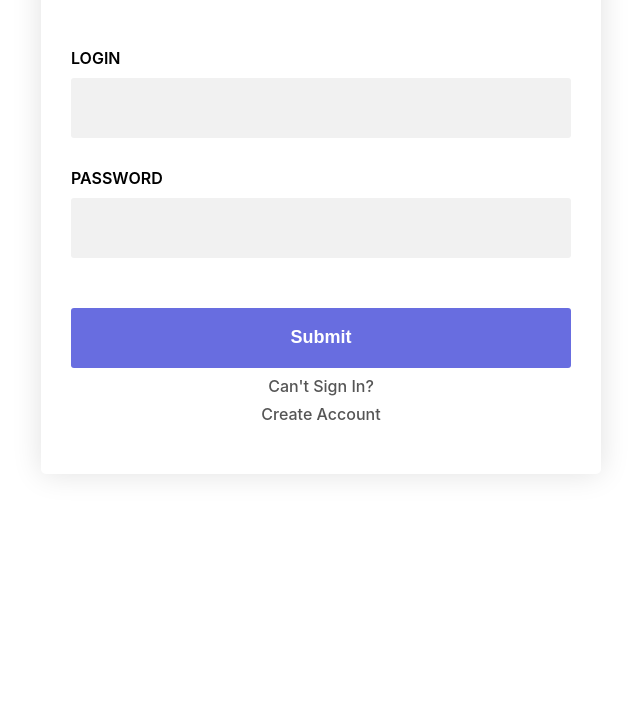
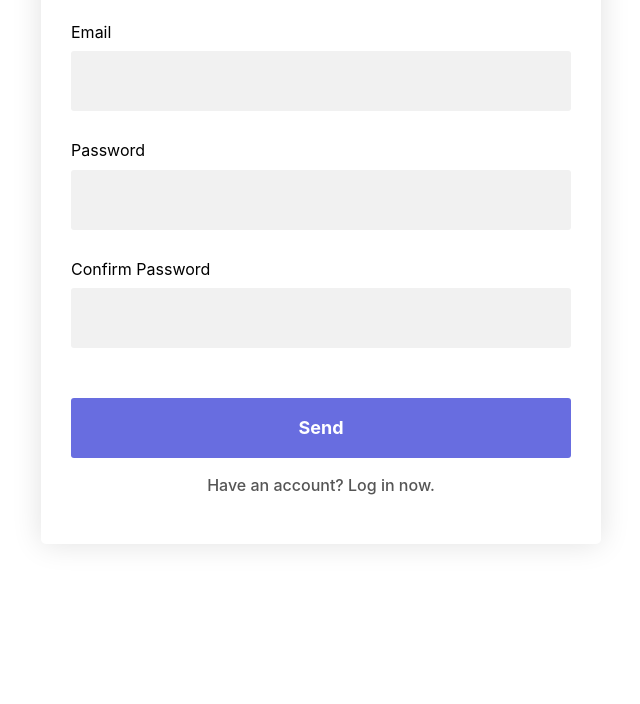
Before and after one commit to GreedLine/ReactHookLoginForm, a React app: page /signup in a window 1280 px wide. Shown: the part 144-848 px from the top of the page, without its empty margins (319-959 px from the left). Before the commit the page ends 800 px from the top, so only its background shows below. Built offline with nearby package versions, Linux system fonts and the light colour scheme.

Commit message:
Сделал страницу регистрации, перевёл css на БЭМ, подключил react-router, поправил архитектуру.

```diff
--- a/package.json
+++ b/package.json
@@ -7,9 +7,11 @@
     "@testing-library/react": "^11.2.2",
     "@testing-library/user-event": "^12.6.0",
     "node-sass": "^4.14.1",
+    "normalize.css": "^8.0.1",
     "react": "^17.0.1",
     "react-dom": "^17.0.1",
     "react-hook-form": "^6.14.0",
+    "react-router-dom": "^5.2.0",
     "react-scripts": "4.0.1",
     "uuid": "^8.3.2",
     "web-vitals": "^0.2.4"
--- a/src/components/InputField/index.js
+++ b/src/components/InputField/index.js
@@ -5,15 +5,15 @@ import React from 'react';
 export const InputField = React.forwardRef( ({label, type, name, errorMessage}, ref) => {
     const inputAndLabelId = uuidv4();
     return (
-        <div className='textb'>
-            <label htmlFor={inputAndLabelId} className='textb__placeholder'>{label}</label>
+        <div className='user-form__content'>
+            <label htmlFor={inputAndLabelId} className='login-form__placeholder'>{label}</label>
             <input type={type}
-                   className='textb__input'
+                   className='user-form__input'
                    id={inputAndLabelId}
                    name={name}
                    ref={ref}
             />
-            <span className='textb__error'>{errorMessage}</span>
+            <span className='user-form__error'>{errorMessage}</span>
         </div>
     )
 });
--- a/src/components/InputField/style.scss
+++ b/src/components/InputField/style.scss
@@ -1,18 +1,22 @@
-.login-form{
+.user-form {
   border-radius: 5px;
   padding: 50px 30px;
   max-width: 500px;
   width: 80%;
   box-shadow: 0 0 30px 0 rgba(0, 0, 0, 0.12);
   margin-bottom: 10em;
-  &__title{
+
+  &__title {
     margin: .5em 0 2em 0;
     text-align: center;
   }
-  .textb{
+
+  &__content {
     margin-top: 20px;
     padding-right: 20px;
-    &__input{
+  }
+
+  &__input {
     width: 100%;
     height: 60px;
     border: none;
@@ -23,32 +27,29 @@
     padding: 0 10px;
     margin: 10px 0;
   }
-    &__placeholder{
-      position: relative;
+
+  &__placeholder {
     text-transform: uppercase;
     font-weight: 600;
   }
-    &__error{
+
+  &__error {
     color: red;
   }
-  }
-  #login-form__submit{
+
+  &__input_type_submit {
     margin-top: 40px;
     cursor: pointer;
     background: #686de0;
     color: #fff;
     font-weight: 700;
-    width: 100%;
-    height: 60px;
-    border: none;
-    border-radius: 3px;
-    font-size: 18px;
-    padding: 0 10px;
   }
-  #login-form__submit:hover{
+
+  &__input_type_submit:hover {
     background: #5459df;
   }
-  a{
+
+  &__a {
     display: block;
     text-align: center;
     font-size: 16px;
@@ -57,7 +58,8 @@
     font-weight: 500;
     margin-top: 8px;
   }
-  a:hover{
+
+  &__a:hover {
     color: #111;
   }
 
--- a/src/index.js
+++ b/src/index.js
@@ -1,16 +1,14 @@
 import React from 'react';
 import ReactDOM from 'react-dom';
 import './index.css';
-// TODO: Поработать над БЭМ.
-
-// TODO: Подключить normalize.css
 import './components/InputField/style.scss';
-import LoginForm from './pages/LoginForm';
+import App from './pages/App';
 import reportWebVitals from './reportWebVitals';
+import 'normalize.css';
 
 ReactDOM.render(
   <React.StrictMode>
-    <LoginForm />
+    <App />
   </React.StrictMode>,
   document.getElementById('root')
 );
--- /dev/null
+++ b/src/pages/App.js
@@ -0,0 +1,30 @@
+import React from 'react'
+import {BrowserRouter, Route, Link} from 'react-router-dom'
+import SignIn from './SignIn';
+import SignUp from './SignUp';
+
+
+const Home = () => (
+    <div>
+        <ul>
+            <li><Link to="/">Home</Link></li>
+            <li><Link to="/signin">Sign In</Link></li>
+            <li><Link to="/signup">Sign Up</Link></li>
+        </ul>
+    </div>
+)
+
+const About = () => (
+    <div>
+        <p>We are now on the ABOUT page</p>
+    </div>
+)
+
+const App = () => (
+    <BrowserRouter>
+        <Route path="/" exact component={Home}/>
+        <Route path="/signin" exact component={SignIn}/>
+        <Route path="/signup" exact component={SignUp}/>
+    </BrowserRouter>
+)
+export default App
--- a/src/pages/LoginForm.js
+++ b/src/pages/SignIn.js
@@ -4,15 +4,15 @@ import React from 'react';
 // Components
 import {InputField} from "../components/InputField";
 
-function LoginForm() {
+function SignIn() {
     const {register, handleSubmit, errors} = useForm({
         reValidateMode: 'onSubmit',
     });
     const onSubmit = data => console.log(data);
 
     return (
-        <form className='login-form' onSubmit={handleSubmit(onSubmit)}>
-            <h1 className='login-form__title'>Sign In</h1>
+        <form className='user-form' onSubmit={handleSubmit(onSubmit)}>
+            <h1 className='user-form__title'>Sign In</h1>
             <InputField
                 label='Login'
                 type='text'
@@ -40,12 +40,12 @@ function LoginForm() {
                 errorMessage={errors.password && errors.password.message}
             />
 
-            <input type="submit" className='login-form__input' id='login-form__submit'
+            <input type="submit" className='user-form__input user-form__input_type_submit'
             />
-            <a href="/">Can't Sign In?</a>
-            <a href="/">Create Account</a>
+            <a href="/" className='user-form__a'>Can't Sign In?</a>
+            <a href="/signup" className='user-form__a'>Don't have an account? Sign Up.</a>
         </form>
     );
 }
 
-export default LoginForm;
+export default SignIn;
--- /dev/null
+++ b/src/pages/SignUp.js
@@ -0,0 +1,63 @@
+import {useForm} from "react-hook-form";
+import React from 'react';
+
+// Components
+import {InputField} from "../components/InputField";
+
+function SignUp() {
+    const {register, handleSubmit, errors, watch} = useForm({
+        reValidateMode: 'onSubmit',
+    });
+    const onSubmit = data => console.log(data);
+
+    return (
+        <form className='user-form' onSubmit={handleSubmit(onSubmit)}>
+            <h1 className='user-form__title'>Sign Up</h1>
+            <InputField
+                label='Email'
+                type='text'
+                name='login'
+                ref={
+                    register({
+                        required: true, pattern: {
+                            value: /^[A-Z0-9._%+-]+@[A-Z0-9.-]+\.[A-Z]{2,}$/i,
+                            message: "Invalid email address."
+                        }
+                    })}
+                errorMessage={errors.login && errors.login.message}
+            />
+            <InputField
+                label='Password'
+                type='password'
+                name='password'
+                ref={register({
+                    required: true,
+                    maxLength: {value: 60, message: 'Password length must not exceed 60 characters.'},
+                    minLength: {value: 10, message: 'Password length must not be less than 10 characters.'}
+                })
+                }
+                errorMessage={errors.password && errors.password.message}
+            />
+            <InputField
+                label='Confirm Password'
+                type='password'
+                name='password_confirm'
+                ref={register({
+                    required: true,
+                    maxLength: {value: 60, message: 'Password length must not exceed 60 characters.'},
+                    minLength: {value: 10, message: 'Password length must not be less than 10 characters.'},
+                    validate: value =>
+                        value ===  watch('password') || 'The passwords do not match'
+                })
+                }
+                errorMessage={errors.password_confirm && errors.password_confirm.message}
+            />
+
+            <input type="submit" className='user-form__input user-form__input_type_submit' value='Send'
+            />
+            <a href="/signin" className='user-form__a'>Have an account? Log in now.</a>
+        </form>
+    );
+}
+
+export default SignUp;
```
Also changed, not shown: 1 other file. Lines whose indentation alone changed are shown as unchanged.
